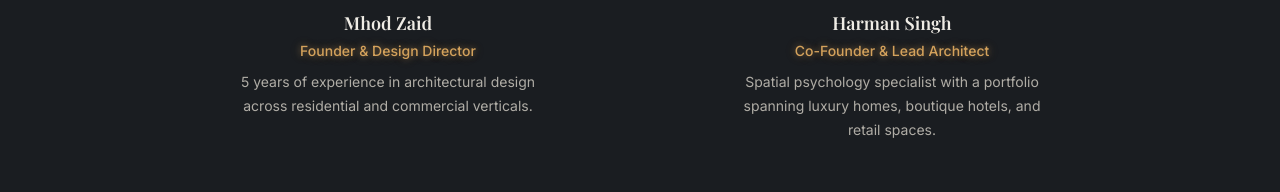
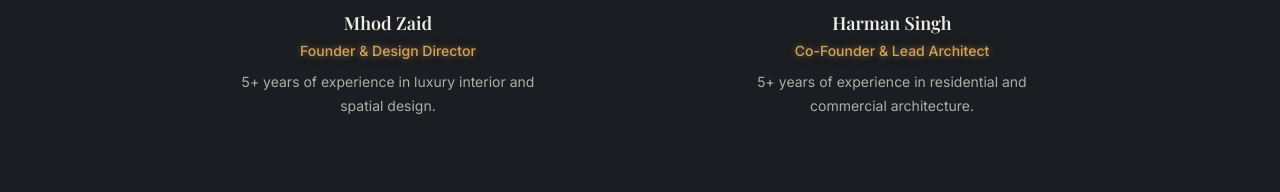
Before and after one commit to Saurav-coder-pixel/spaceutilisiers, a website built with Vite: page index.html in a window 1280 px wide. Shown: the part 2926-3118 px from the top of the page. Built offline with nearby package versions, Linux system fonts and the light colour scheme; a web font is replaced by a local one.

Commit message:
edit founders details

```diff
--- a/index.html
+++ b/index.html
@@ -192,13 +192,13 @@
           <img src="images/Founder.png" alt="Mhod Zaid — Founder" class="team-member-img" loading="lazy">
           <h4>Mhod Zaid</h4>
           <div class="role text-gold-glow-subtle">Founder & Design Director</div>
-          <p>5 years of experience in architectural design across residential and commercial verticals.</p>
+          <p>5+ years of experience in luxury interior and spatial design.</p>
         </div>
         <div class="team-member reveal reveal-delay-2">
           <img src="images/Co-Founder.jpeg" alt="Harman Singh — Co-Founder" class="team-member-img" loading="lazy">
           <h4>Harman Singh</h4>
           <div class="role text-gold-glow-subtle">Co-Founder & Lead Architect</div>
-          <p>Spatial psychology specialist with a portfolio spanning luxury homes, boutique hotels, and retail spaces.</p>
+          <p>5+ years of experience in residential and commercial architecture.</p>
         </div>
       </div>
     </div>
```
Also changed, not shown: public/images/Founder.png.
